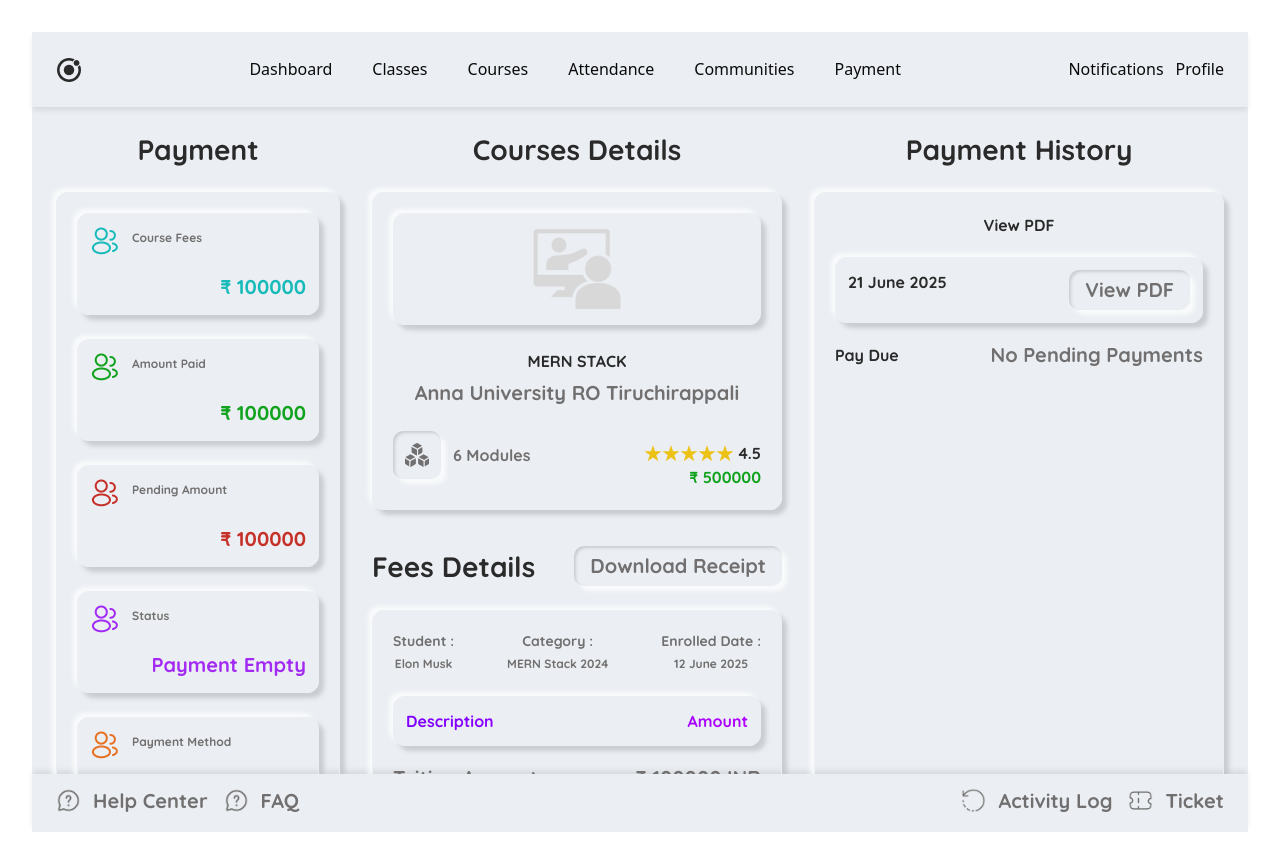
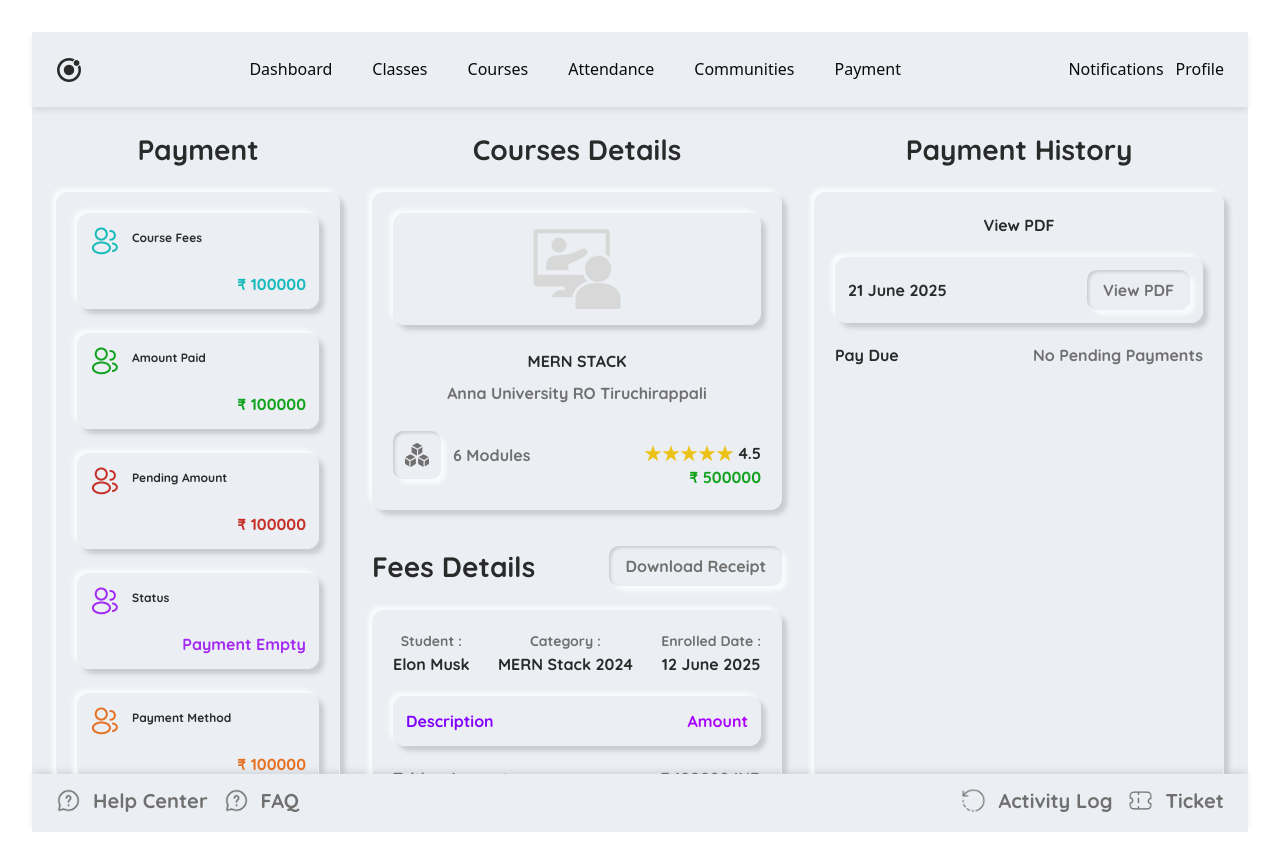
Before and after one commit to yoho-backend-team/lms-student-web, a React (Vite) app: page /payment in a window 1280 px wide. Built offline with nearby package versions, Linux system fonts and the light colour scheme.

Commit message:
pull from branch prakash

```diff
--- a/src/pages/Payment/Payment.tsx
+++ b/src/pages/Payment/Payment.tsx
@@ -1,201 +1,286 @@
-import Profile1 from "../../assets/icons/payments/profile-1.png"
-import Profile2 from "../../assets/icons/payments/profile-2.png"
-import Profile3 from "../../assets/icons/payments/profile-3.png"
-import Profile4 from "../../assets/icons/payments/profile-4.png"
-import Profile5 from "../../assets/icons/payments/profile-5.png"
-import Group from "../../assets/icons/payments/Group.png"
-import Frame from "../../assets/icons/payments/Frame.png"
-import Star from "../../assets/icons/payments/Star.png"
-import { COLORS, FONTS } from "@/constants/uiConstants"
-
+import Profile1 from '../../assets/icons/payments/profile-1.png';
+import Profile2 from '../../assets/icons/payments/profile-2.png';
+import Profile3 from '../../assets/icons/payments/profile-3.png';
+import Profile4 from '../../assets/icons/payments/profile-4.png';
+import Profile5 from '../../assets/icons/payments/profile-5.png';
+import Group from '../../assets/icons/payments/Group.png';
+import Frame from '../../assets/icons/payments/Frame.png';
+import Star from '../../assets/icons/payments/Star.png';
+import { COLORS, FONTS } from '@/constants/uiConstants';
 
 const Payment = () => {
 	return (
-		<div className=" flex gap-8 mb-2">
-
-			<div className="w-1/4">
-				<h1 className="font-semibold text-2xl py-6" style={{ ...FONTS.heading_01 }}>Payment</h1>
-				<div className="p-5 grid gap-6 custom-inset-shadow">
-					<section className="custom-inset-shadow p-3 grid gap-4">
-						<div className="flex gap-3">
-							<img src={Profile1} alt="Profile" />
-							<p style={{ ...FONTS.para_02 }}>Course Fees</p>
+		<div className=' flex gap-8 mb-2'>
+			<div className='w-1/4'>
+				<h1
+					className='font-semibold text-2xl py-6'
+					style={{ ...FONTS.heading_01 }}
+				>
+					Payment
+				</h1>
+				<div className='p-5 grid gap-6 custom-inset-shadow'>
+					<section className='custom-inset-shadow p-3 grid gap-4'>
+						<div className='flex gap-3'>
+							<img src={Profile1} alt='Profile' />
+							<p style={{ ...FONTS.para_03 }}>Course Fees</p>
 						</div>
-						<p className="text-end" style={{ ...FONTS.heading_03, color: COLORS.light_green_01 }}>&#8377; 100000</p>
+						<p
+							className='text-end'
+							style={{ ...FONTS.heading_05, color: COLORS.light_green_01 }}
+						>
+							&#8377; 100000
+						</p>
 					</section>
 
-					<section className="custom-inset-shadow p-3 grid gap-4">
-						<div className="flex gap-3">
-							<img src={Profile2} alt="Profile" />
-							<p style={{ ...FONTS.para_02 }}>Amount Paid</p>
+					<section className='custom-inset-shadow p-3 grid gap-4'>
+						<div className='flex gap-3'>
+							<img src={Profile2} alt='Profile' />
+							<p style={{ ...FONTS.para_03 }}>Amount Paid</p>
 						</div>
-						<p className="text-end" style={{ ...FONTS.heading_03, color: COLORS.light_green }}>&#8377; 100000</p>
+						<p
+							className='text-end'
+							style={{ ...FONTS.heading_05, color: COLORS.light_green }}
+						>
+							&#8377; 100000
+						</p>
 					</section>
 
-					<section className="custom-inset-shadow p-3 grid gap-4">
-						<div className="flex gap-3">
-							<img src={Profile3} alt="Profile" />
-							<p style={{ ...FONTS.para_02 }}>Pending Amount</p>
+					<section className='custom-inset-shadow p-3 grid gap-4'>
+						<div className='flex gap-3'>
+							<img src={Profile3} alt='Profile' />
+							<p style={{ ...FONTS.para_03 }}>Pending Amount</p>
 						</div>
-						<p className="text-end" style={{ ...FONTS.heading_03, color: COLORS.light_red }}>&#8377; 100000</p>
+						<p
+							className='text-end'
+							style={{ ...FONTS.heading_05, color: COLORS.light_red }}
+						>
+							&#8377; 100000
+						</p>
 					</section>
 
-					<section className="custom-inset-shadow p-3 grid gap-4">
-						<div className="flex gap-3">
-							<img src={Profile4} alt="Profile" />
-							<p style={{ ...FONTS.para_02 }}>Status</p>
+					<section className='custom-inset-shadow p-3 grid gap-4'>
+						<div className='flex gap-3'>
+							<img src={Profile4} alt='Profile' />
+							<p style={{ ...FONTS.para_03 }}>Status</p>
 						</div>
-						<p className="text-end" style={{ ...FONTS.heading_03, color: COLORS.purple_01 }}>Payment Empty</p>
+						<p
+							className='text-end'
+							style={{ ...FONTS.heading_05, color: COLORS.purple_01 }}
+						>
+							Payment Empty
+						</p>
 					</section>
 
-					<section className="custom-inset-shadow p-3 grid gap-4">
-						<div className="flex gap-3">
-							<img src={Profile5} alt="Profile" />
-							<p style={{ ...FONTS.para_02 }}>Payment Method</p>
+					<section className='custom-inset-shadow p-3 grid gap-4'>
+						<div className='flex gap-3'>
+							<img src={Profile5} alt='Profile' />
+							<p style={{ ...FONTS.para_03 }}>Payment Method</p>
 						</div>
-						<p className="text-end" style={{ ...FONTS.heading_03, color: COLORS.light_orange }}>&#8377; 100000</p>
+						<p
+							className='text-end'
+							style={{ ...FONTS.heading_05, color: COLORS.light_orange }}
+						>
+							&#8377; 100000
+						</p>
 					</section>
-
 				</div>
 			</div>
 
-			<div className="w-3/4 flex gap-8">
-				<div className="w-1/2">
+			<div className='w-3/4 flex gap-8'>
+				<div className='w-1/2'>
 					<div>
-						<h1 className="font-semibold text-2xl py-6" style={{ ...FONTS.heading_01 }}>Courses Details</h1>
-						<div className="p-5 grid gap-2 custom-inset-shadow">
-							<section className="custom-inset-shadow">
-								<img src={Group} alt="Group" className="m-auto" />
+						<h1
+							className='font-semibold text-2xl py-6'
+							style={{ ...FONTS.heading_01 }}
+						>
+							Courses Details
+						</h1>
+						<div className='p-5 grid gap-2 custom-inset-shadow'>
+							<section className='custom-inset-shadow'>
+								<img src={Group} alt='Group' className='m-auto' />
 							</section>
-							<h1 className="font-semibold mt-4" style={{ ...FONTS.heading_05 }}>MERN STACK</h1>
-							<p style={{ ...FONTS.para_01 }}>Anna University RO Tiruchirappali</p>
-							<div className="flex justify-between mt-2">
-								<section className="flex items-center gap-3 ">
-									<div className="p-3 rounded-lg" style={{
-										boxShadow: `
+							<h1
+								className='font-semibold mt-4'
+								style={{ ...FONTS.heading_05 }}
+							>
+								MERN STACK
+							</h1>
+							<p style={{ ...FONTS.heading_06 }}>
+								Anna University RO Tiruchirappali
+							</p>
+							<div className='flex justify-between mt-2'>
+								<section className='flex items-center gap-3 '>
+									<div
+										className='p-3 rounded-lg'
+										style={{
+											boxShadow: `
       										rgba(255, 255, 255, 0.7) 5px 5px 4px,
       										rgba(189, 194, 199, 0.75) 2px 2px 3px inset`,
-									}}>
-										<img src={Frame} alt="Frame" className="" />
+										}}
+									>
+										<img src={Frame} alt='Frame' className='' />
 									</div>
-									<h2 className="font-semibold " style={{ ...FONTS.heading_06 }}>6 Modules</h2>
+									<h2
+										className='font-semibold '
+										style={{ ...FONTS.heading_06 }}
+									>
+										6 Modules
+									</h2>
 								</section>
-								<section className="mt-5">
-									<div className=" flex items-center gap-1">
-										<div className=" flex justify-end items-center ">
-											<img src={Star} alt="Star" className="" />
-											<img src={Star} alt="Star" className="" />
-											<img src={Star} alt="Star" className="" />
-											<img src={Star} alt="Star" className="" />
-											<img src={Star} alt="Star" className="" />
-
+								<section className='mt-5'>
+									<div className=' flex items-center gap-1'>
+										<div className=' flex justify-end items-center '>
+											<img src={Star} alt='Star' className='' />
+											<img src={Star} alt='Star' className='' />
+											<img src={Star} alt='Star' className='' />
+											<img src={Star} alt='Star' className='' />
+											<img src={Star} alt='Star' className='' />
 										</div>
 										<p style={{ ...FONTS.heading_05 }}>4.5</p>
 									</div>
-									<p className="text-end font-semibold" style={{ ...FONTS.heading_05, color: COLORS.light_green }}>&#8377; 500000</p>
+									<p
+										className='text-end font-semibold'
+										style={{ ...FONTS.heading_05, color: COLORS.light_green }}
+									>
+										&#8377; 500000
+									</p>
 								</section>
-
 							</div>
 						</div>
 					</div>
 
-
-					<div className="mt-3">
-						<section className="flex justify-between items-center py-6">
-							<h1 className="font-semibold text-2xl" style={{ ...FONTS.heading_01 }}>Fees Details</h1>
-							<button className="p-2 px-4 rounded-lg cursor-pointer" style={{
-								...FONTS.para_01,
-								boxShadow: `
+					<div className='mt-3'>
+						<section className='flex justify-between items-center py-6'>
+							<h1
+								className='font-semibold text-2xl'
+								style={{ ...FONTS.heading_01 }}
+							>
+								Fees Details
+							</h1>
+							<button
+								className='p-2 px-4 rounded-lg cursor-pointer'
+								style={{
+									...FONTS.heading_06,
+									boxShadow: `
       										rgba(255, 255, 255, 0.7) 5px 5px 4px,
       										rgba(189, 194, 199, 0.75) 2px 2px 3px inset`,
-							}}>Download Receipt</button>
+								}}
+							>
+								Download Receipt
+							</button>
 						</section>
-						<div className="p-5 grid gap-2 custom-inset-shadow">
-
-
-							<div className="flex justify-between">
+						<div className='p-5 grid gap-2 custom-inset-shadow'>
+							<div className='flex justify-between'>
 								<section>
 									<h1 style={{ ...FONTS.heading_07 }}>Student :</h1>
-									<p style={{ ...FONTS.para_02 }}>Elon Musk</p>
+									<p style={{ ...FONTS.heading_05 }}>Elon Musk</p>
 								</section>
 								<section>
 									<h1 style={{ ...FONTS.heading_07 }}>Category :</h1>
-									<p style={{ ...FONTS.para_02 }}>MERN Stack 2024</p>
+									<p style={{ ...FONTS.heading_05 }}>MERN Stack 2024</p>
 								</section>
 								<section>
 									<h1 style={{ ...FONTS.heading_07 }}>Enrolled Date :</h1>
-									<p style={{ ...FONTS.para_02 }}>12 June 2025</p>
+									<p style={{ ...FONTS.heading_05 }}>12 June 2025</p>
 								</section>
 							</div>
 
-							<section className="custom-inset-shadow flex justify-between p-3 my-3" style={{
-								...FONTS.heading_05,
-								background: "linear-gradient(90deg, #7B00FF, #B200FF)",
-								WebkitBackgroundClip: "text",
-								WebkitTextFillColor: "transparent",
-							}}>
-								<h1 >Description</h1>
+							<section
+								className='custom-inset-shadow flex justify-between p-3 my-3'
+								style={{
+									...FONTS.heading_05,
+									background: 'linear-gradient(90deg, #7B00FF, #B200FF)',
+									WebkitBackgroundClip: 'text',
+									WebkitTextFillColor: 'transparent',
+								}}
+							>
+								<h1>Description</h1>
 								<h1>Amount</h1>
 							</section>
 
-
 							<div>
-								<section className="flex justify-between" style={{ ...FONTS.para_01 }}>
+								<section
+									className='flex justify-between'
+									style={{ ...FONTS.heading_06 }}
+								>
 									<p>Tuition Amount</p>
 									<p>&#8377; 100000 INR</p>
 								</section>
 
-								<section className="flex justify-between" style={{ ...FONTS.para_01 }}>
+								<section
+									className='flex justify-between'
+									style={{ ...FONTS.heading_06 }}
+								>
 									<p>Software Cost</p>
 									<p>&#8377; 13,000.00 INR</p>
 								</section>
 
-								<section className="flex justify-between" style={{ ...FONTS.para_01 }}>
+								<section
+									className='flex justify-between'
+									style={{ ...FONTS.heading_06 }}
+								>
 									<p>GST Tax</p>
 									<p>&#8377; 1,800.00 INR</p>
 								</section>
 
-								<section className="flex justify-between" style={{ ...FONTS.para_01 }}>
+								<section
+									className='flex justify-between'
+									style={{ ...FONTS.heading_06 }}
+								>
 									<p>Paid Amount</p>
 									<p>&#8377; 10000 INR</p>
 								</section>
 
-								<section className="flex justify-between" style={{ ...FONTS.para_02, color: COLORS.light_red }}>
+								<section
+									className='flex justify-between'
+									style={{ ...FONTS.heading_06, color: COLORS.light_red }}
+								>
 									<p>Pending</p>
 									<p>&#8377; 90000 INR</p>
 								</section>
 							</div>
 						</div>
 					</div>
-
 				</div>
 
+				<div className='w-1/2'>
+					<h1
+						className='font-semibold text-2xl py-6'
+						style={{ ...FONTS.heading_01 }}
+					>
+						Payment History
+					</h1>
+					<div className='p-5 flex flex-col gap-2 custom-inset-shadow min-h-[100vh]'>
+						<h1 className='font-semibold' style={{ ...FONTS.heading_05 }}>
+							View PDF
+						</h1>
 
-				<div className="w-1/2">
-					<h1 className="font-semibold text-2xl py-6" style={{ ...FONTS.heading_01 }}>Payment History</h1>
-					<div className="p-5 flex flex-col gap-2 custom-inset-shadow min-h-[100vh]">
-
-						<h1 className="font-semibold" style={{ ...FONTS.heading_05 }}>View PDF</h1>
-
-						<section className="custom-inset-shadow flex justify-between p-3 my-3" >
-							<h1 style={{
-								...FONTS.heading_05,
-							}}>21 June 2025</h1>
-							<button className="p-2 px-4 rounded-lg cursor-pointer" style={{
-								...FONTS.para_01,
-								boxShadow: `
+						<section className='custom-inset-shadow flex justify-between items-center p-3 my-3'>
+							<h1
+								style={{
+									...FONTS.heading_05,
+								}}
+							>
+								21 June 2025
+							</h1>
+							<button
+								className='p-2 px-4 rounded-lg cursor-pointer'
+								style={{
+									...FONTS.heading_06,
+									boxShadow: `
       										rgba(255, 255, 255, 0.7) 5px 5px 4px,
       										rgba(189, 194, 199, 0.75) 2px 2px 3px inset`,
-							}}>View PDF</button>
+								}}
+							>
+								View PDF
+							</button>
 						</section>
 
-						<div className="flex justify-between">
+						<div className='flex justify-between'>
 							<h1 style={{ ...FONTS.heading_05 }}>Pay Due</h1>
-							<p style={{ ...FONTS.para_01 }}>No Pending Payments</p>
+							<p style={{ ...FONTS.heading_06 }}>No Pending Payments</p>
 						</div>
-
 					</div>
-
 				</div>
 			</div>
 		</div>
```
